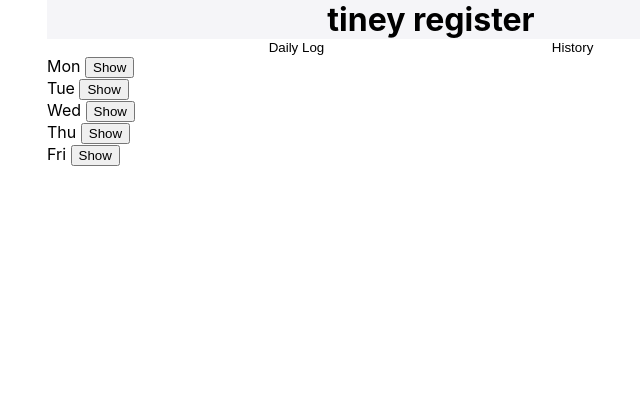
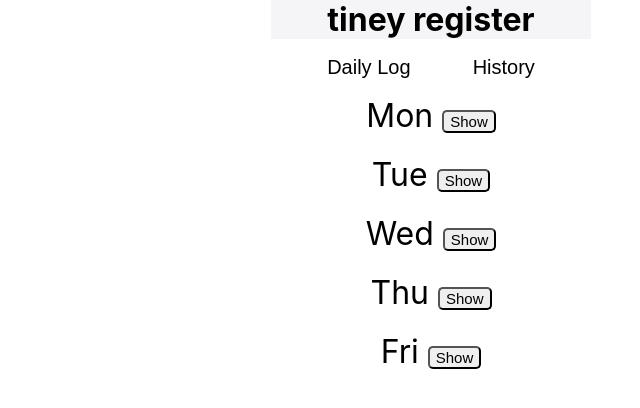
Before and after one commit to AlexPD93/tiney-challenge-react, a React (Create React App) app: page / in a window 1280 px wide. Both pictures are taken after a click on the button "History". Shown: the top 408 px of the page, without its empty margins (209-849 px from the left). Built offline with nearby package versions, Linux system fonts and the light colour scheme.

Commit message:
Added some styling to make it look better

```diff
--- a/src/App.css
+++ b/src/App.css
@@ -1,9 +1,10 @@
 .App {
-  max-width: 60%;
+  max-width: 20rem;
   margin: 0 auto;
 }
 
 header {
   background-color: #f5f5f8;
   text-align: center;
+  margin-bottom: 1rem;
 }
--- a/src/CatSign.css
+++ b/src/CatSign.css
@@ -1,11 +1,37 @@
 .childContainer {
   display: flex;
+  margin-bottom: 1rem;
+  column-gap: 20px;
 }
 
 .catsExpected {
   text-align: center;
+  margin-bottom: 1rem;
+  align-self: center;
+}
+
+.cat {
+  align-content: center;
+  justify-content: center;
+  font-weight: 600;
+}
+
+.status {
+  font-size: 12px;
+  max-width: 100px;
+  text-align: right;
+  align-self: center;
+  margin-left: auto;
 }
 
 .signInOut {
   background-color: #f0677a;
+  max-width: 12rem;
+  margin-left: auto;
+  cursor: pointer;
+  border-radius: 5px;
 }
+
+.signInOut:hover {
+  font-weight: 600;
+}
--- a/src/CatSign.js
+++ b/src/CatSign.js
@@ -10,6 +10,16 @@ export default function CatSign(props) {
 
   const cats = ["Mittens", "Bao", "Amber", "Tash", "Kasia", "Luna", "Spike"];
 
+  /*if (props.dailyLog === false) {
+    const button = Array.from(document.getElementsByClassName("signInOut"));
+    button.map((button) => {
+      localStorage.setItem("sign", "Sign Out");
+      const stored = localStorage.getItem("sign");
+      console.log(stored);
+      button.innerText = stored;
+    });
+  }
+*/
   function handleClick(e) {
     if (e.target.innerText === "Sign In") {
       e.target.innerText = "Sign Out";
@@ -42,8 +52,10 @@ export default function CatSign(props) {
               style={{ display: isShown ? "flex" : "none" }}
             >
               <img src="/" alt="/"></img>
+
               <p className="cat"> {cat} </p>
-              <p>Signed Out</p>
+              <p className="status">Signed Out</p>
+
               <button className={"signInOut"} onClick={handleClick}>
                 Sign In
               </button>
--- a/src/History.css
+++ b/src/History.css
@@ -1,7 +1,42 @@
+.History {
+  display: flex;
+  flex-direction: column;
+  justify-content: center;
+  align-items: center;
+  row-gap: 20px;
+}
+
+ul {
+  display: flex;
+  flex-direction: column;
+  margin-right: auto;
+  padding: 0;
+  column-gap: 2px;
+  margin-top: 0;
+}
+
 li {
   list-style-type: none;
+  margin-top: 0.5rem;
+  font-size: 1.5rem;
+}
+
+.daysShow {
+  font-size: 2rem;
 }
 
 .signedInOut {
   margin: 0;
+  margin-right: auto;
+  font-size: 1rem;
 }
+
+.showHide {
+  border-radius: 5px;
+  font-size: 15px;
+  cursor: pointer;
+}
+
+.showHide:hover {
+  background-color: #f0677b;
+}
--- a/src/History.js
+++ b/src/History.js
@@ -9,7 +9,6 @@ export default function History(props) {
   const [buttonFive, setButtonFive] = useState(false);
 
   function handleMon(e) {
-    console.log(e);
     if (e.target.innerText === "Show") {
       e.target.innerText = "Hide";
       setButtonOne(true);
@@ -65,43 +64,43 @@ export default function History(props) {
       React.createElement("li", { key: "mittens" }, "Mittens:"),
       React.createElement(
         "p",
-        { className: "signedInOut" },
+        { key: "classMittens", className: "signedInOut" },
         "In at 10:00. Out at 16:45"
       ),
       React.createElement("li", { key: "bao" }, "Bao:"),
       React.createElement(
         "p",
-        { className: "signedInOut" },
+        { key: "classBao", className: "signedInOut" },
         "In at 10:11. Out at 16:41"
       ),
       React.createElement("li", { key: "amber" }, "Amber:"),
       React.createElement(
         "p",
-        { className: "signedInOut" },
+        { key: "classAmber", className: "signedInOut" },
         "In at 10:13. Out at 16:42"
       ),
       React.createElement("li", { key: "tash" }, "Tash:"),
       React.createElement(
         "p",
-        { className: "signedInOut" },
+        { key: "classTash", className: "signedInOut" },
         "In at 10:11. Out at 16:42"
       ),
       React.createElement("li", { key: "kasia" }, "Kasia:"),
       React.createElement(
         "p",
-        { className: "signedInOut" },
+        { key: "classKasia", className: "signedInOut" },
         "In at 10:14. Out at 16:40"
       ),
       React.createElement("li", { key: "luna" }, "Luna:"),
       React.createElement(
         "p",
-        { className: "signedInOut" },
+        { key: "classLuna", className: "signedInOut" },
         "In at 10:11. Out at 16:41"
       ),
       React.createElement("li", { key: "spike" }, "Spike:"),
       React.createElement(
         "p",
-        { className: "signedInOut" },
+        { key: "classSpike", className: "signedInOut" },
         "In at 10:15. Out at 16:40"
       ),
     ]);
@@ -113,38 +112,48 @@ export default function History(props) {
   } else {
     return (
       <div className="History">
-        <div>
+        <div className="daysShow">
           Mon{" "}
           <span>
-            <button onClick={handleMon}>Show</button>
+            <button className="showHide" onClick={handleMon}>
+              Show
+            </button>
           </span>
           <div>{buttonOne ? createList() : null}</div>
         </div>
-        <div>
+        <div className="daysShow">
           Tue{" "}
           <span>
-            <button onClick={handleTue}>Show</button>
+            <button className="showHide" onClick={handleTue}>
+              Show
+            </button>
           </span>
           <div>{buttonTwo ? createList() : null}</div>
         </div>
-        <div>
+        <div className="daysShow">
           Wed{" "}
           <span>
-            <button onClick={handleWed}>Show</button>
+            <button className="showHide" onClick={handleWed}>
+              Show
+            </button>
           </span>
           <div>{buttonThree ? createList() : null}</div>
         </div>
-        <div>
+        <div className="daysShow">
           Thu{" "}
           <span>
-            <button onClick={handleThu}>Show</button>
+            <button className="showHide" onClick={handleThu}>
+              Show
+            </button>
           </span>
           <div>{buttonFour ? createList() : null}</div>
         </div>
-        <div>
+        <div className="daysShow">
           Fri{" "}
           <span>
-            <button onClick={handleFri}>Show</button>
+            <button className="showHide" onClick={handleFri}>
+              Show
+            </button>
           </span>
           <div>{buttonFive ? createList() : null}</div>
         </div>
--- a/src/LogHistory.css
+++ b/src/LogHistory.css
@@ -7,4 +7,11 @@
   border: none;
   background-color: white;
   cursor: pointer;
+  font-size: 20px;
+  margin-bottom: 1rem;
 }
+
+.logHistory:hover {
+  font-weight: 700;
+  text-decoration: underline;
+}
```
